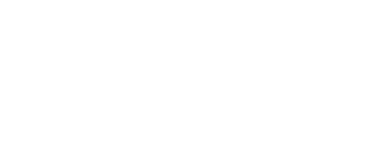
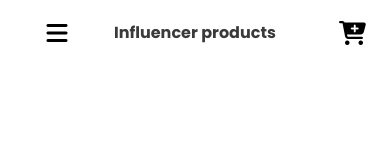
Before and after one commit to kamrul25/influencer-products, a plain HTML site: page index.html in a window 390 px wide. Drawn offline with Linux system fonts and the light colour scheme.

Commit message:
adding navigation

```diff
--- a/index.html
+++ b/index.html
@@ -1,14 +1,38 @@
 <!DOCTYPE html>
 <html lang="en">
-<head>
-    <meta charset="UTF-8">
-    <meta http-equiv="X-UA-Compatible" content="IE=edge">
-    <meta name="viewport" content="width=device-width, initial-scale=1.0">
+  <head>
+    <meta charset="UTF-8" />
+    <meta http-equiv="X-UA-Compatible" content="IE=edge" />
+    <meta name="viewport" content="width=device-width, initial-scale=1.0" />
     <title>Influencer Product</title>
     <!-- styles sheet -->
-    <link rel="stylesheet" href="./styles/influencer-style.css">
-</head>
-<body>
-
-</body>
+    <link rel="stylesheet" href="./styles/influencer-style.css" />
+    <!-- font awesome -->
+    <script
+      src="https://kit.fontawesome.com/28d93e825b.js"
+      crossorigin="anonymous"
+    ></script>
+  </head>
+  <body>
+    <!-- header start -->
+    <header>
+      <nav class="nav">
+        <ul>
+          <li><i class="fa-solid fa-bars"></i></li>
+        </ul>
+        <div>
+          <h2 class="nav-title">Influencer products</h2>
+        </div>
+        <ul class="nav-link">
+          <li><a href="">Home</a></li>
+          <li><a href="">Products</a></li>
+          <li><a href="">Sign up</a></li>
+          <li><a href="">Log in</a></li>
+          <li><i class="fa-brands fa-searchengin"></i></li>
+          <li><i class="fa-solid fa-cart-plus"></i></li>
+        </ul>
+      </nav>
+    </header>
+    <!-- header end -->
+  </body>
 </html>
--- a/styles/influencer-style.css
+++ b/styles/influencer-style.css
@@ -1,5 +1,62 @@
 /* common style */
+@import url('https://fonts.googleapis.com/css2?family=Inter:wght@700&family=Manrope:wght@700&family=Poppins:wght@700&display=swap');
+/* font-family: 'Inter', sans-serif;
+font-family: 'Manrope', sans-serif;
+font-family: 'Poppins', sans-serif; */
 *{
     margin: 0;
     padding: 0;
 }
+body{
+    width: 100%;
+    background: #ffffff;
+}
+/* navigation style */
+.nav{
+    font-family: 'Poppins', sans-serif;
+    display: flex;
+    justify-content: space-around;
+    align-items: center;
+    margin-top: 40px;
+}
+.nav .fa-bars{
+    display: none;
+}
+.nav-title{
+    color: #3A3A3A;
+    font-size: 24px ;
+}
+.nav ul{
+    list-style: none;
+    display: flex;
+    justify-content: space-evenly;
+    width: 463px;
+}
+.nav .nav-link a{
+    color: #3A3A3A;
+    text-decoration: none;
+    font-size: 16px;
+}
+
+/* responsive design for mobile */
+@media only screen and (max-width:460px) {
+    /* responsive navigation start */
+    .nav{
+        margin-top: 20px;
+        justify-content: space-between;
+    }
+    .nav .nav-title{
+        font-size: 16px;
+        width: 162px;
+    }
+
+    .nav-link a , .nav-link .fa-searchengin{
+        display: none;
+    }
+    .nav .fa-bars, .nav .fa-cart-plus{
+        display: block;
+        font-size: 24px;
+        margin: 0 16px ;
+    }
+    /* responsive navigation end */
+}
```
